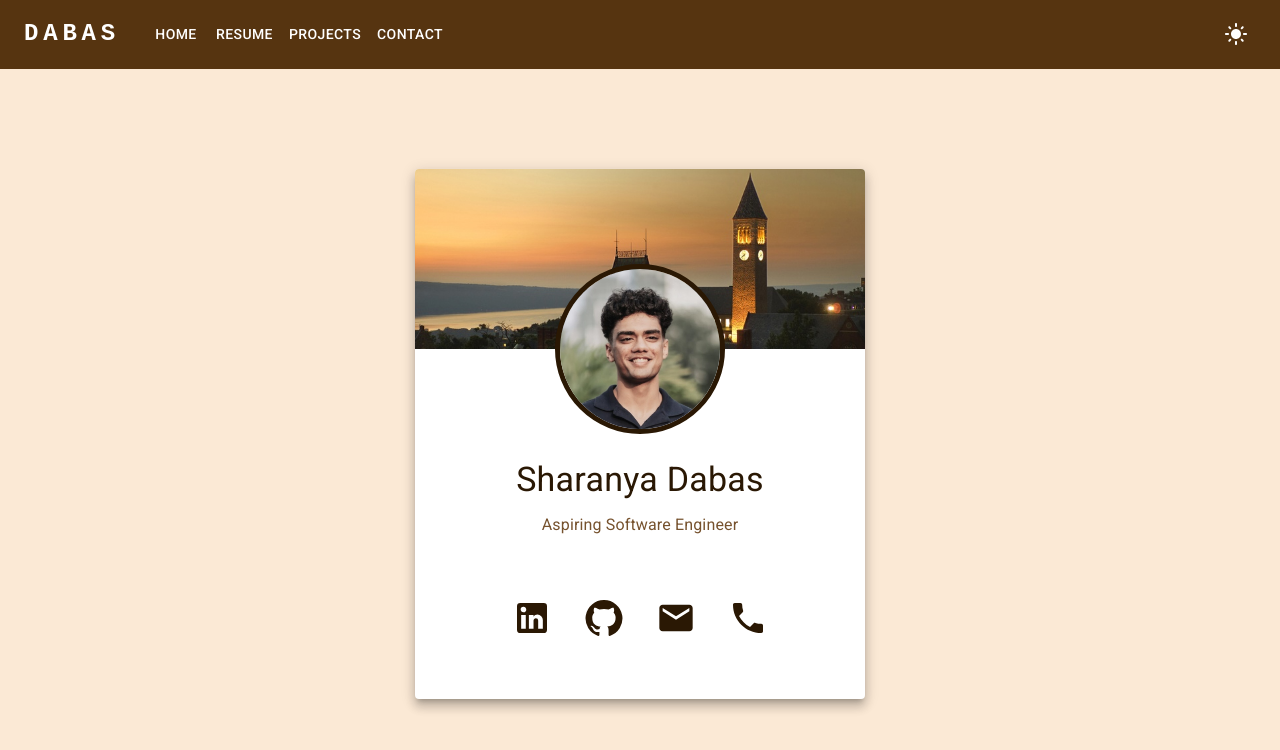
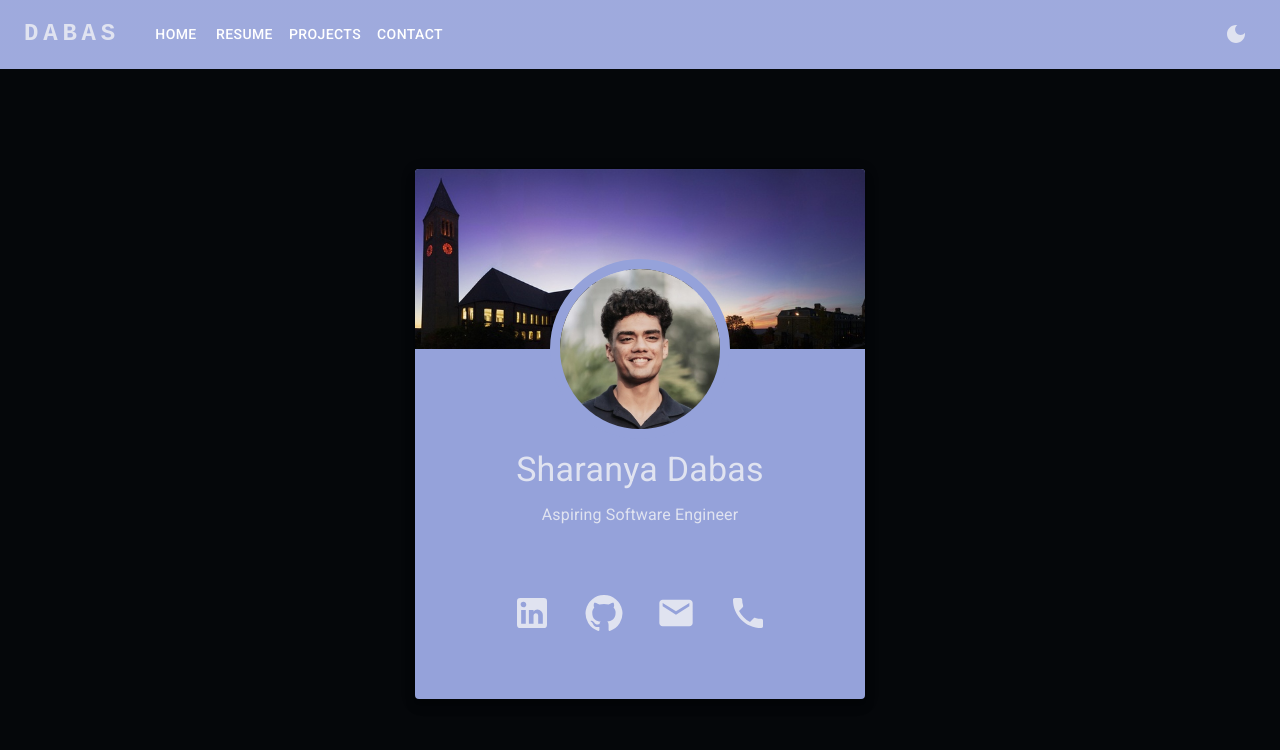
Before and after one commit to sharanyadabas/portfolio, a React (Create React App) app: page /contact in a window 1280 px wide. Shown: the top 750 px of the page. Built offline with nearby package versions, Linux system fonts and the light colour scheme.

Commit message:
Fixed themes for components

```diff
--- a/src/App.js
+++ b/src/App.js
@@ -1,10 +1,10 @@
+import React from "react";
 import { useState } from "react";
 import "./App.css";
-import '@fontsource/roboto/300.css';
-import '@fontsource/roboto/400.css';
-import '@fontsource/roboto/500.css';
-import '@fontsource/roboto/700.css';
-
+import "@fontsource/roboto/300.css";
+import "@fontsource/roboto/400.css";
+import "@fontsource/roboto/500.css";
+import "@fontsource/roboto/700.css";
 
 import { ThemeProvider, createTheme } from "@mui/material/styles";
 import ThemeContext from "./ThemeContext";
@@ -20,42 +20,34 @@ import Resume from "./pages/resume";
 import Projects from "./pages/projects";
 import Contact from "./pages/contact";
 
+const getDesignTokens = (mode) => ({
+  palette: {
+    mode,
+    ...(mode === "light"
+      ? {
+          primary: { main: "#25326a" },
+          secondary: { main: "#818eda" },
+          background: { default: "#f5f7fa" },
+          text: { primary: "#0f121f", secondary: "#e0e3f0" },
+        }
+      : {
+          primary: { main: "#95a2da" },
+          secondary: { main: "#25327e" },
+          background: { default: "#05070a" },
+          text: { primary: "#e0e3f0", secondary: "#0f121f" },
+        }),
+  },
+});
+
 function App() {
-  const [theme, setTheme] = useState(false);
+  const [mode, setMode] = useState("dark");
 
-  const lightPalette = {
-    primary: { main: "#563410" },
-    secondary: { main: "#af8f6e" },
-    error: { main: "#b00020" },
-    background: { default: "#fbe9d5" },
-    text: { primary: "#2a1804", secondary: "#76522e" },
-  };
-
-  const darkPalette = {
-    primary: { main: "#efcda9" },
-    secondary: { main: "#917050" },
-    error: { main: "#cf6679" },
-    background: { default: "#2a1804" },
-    text: { primary: "#fbe9d5", secondary: "#d1ad89" },
-  };
-
-  const selectedPalette = theme ? darkPalette : lightPalette;
-
-  const appTheme = createTheme({
-    palette: {
-      mode: theme ? "dark" : "light",
-      primary: selectedPalette.primary,
-      secondary: selectedPalette.secondary,
-      error: selectedPalette.error,
-      background: selectedPalette.background,
-      text: selectedPalette.text,
-    },
-  });
+  const theme = React.useMemo(() => createTheme(getDesignTokens(mode)), [mode]);
 
   return (
     <Router>
-      <ThemeContext.Provider value={{ theme, setTheme }}>
-        <ThemeProvider theme={appTheme}>
+      <ThemeContext.Provider value={{ mode, setMode }}>
+        <ThemeProvider theme={theme}>
           <Routes>
             <Route path="/" element={<Home />} />
             <Route path="/home" element={<Navigate to="/" replace />} />
--- a/src/components/ContactCard.jsx
+++ b/src/components/ContactCard.jsx
@@ -34,6 +34,8 @@ export default function ContactCard({
         flexDirection: "column",
         position: "relative",
         alignItems: "center",
+        bgcolor: "primary.main",
+        backgroundImage: "none !important",
       }}
       raised={true}
       {...props}
@@ -54,8 +56,8 @@ export default function ContactCard({
           transform: "translateY(-50%)",
           width: "160px",
           height: "160px",
-          color: "inherit",
-          border: "solid 5px currentColor",
+          border: "10px solid",
+          borderColor: "primary.main",
         }}
       />
       <CardContent
@@ -73,11 +75,11 @@ export default function ContactCard({
           gutterBottom
           variant="h4"
           component="div"
-          sx={{ marginTop: "110px", flexGrow: "0" }}
+          sx={{ marginTop: "100px", flexGrow: "0" }}
         >
           {name}
         </Typography>
-        <Typography variant="body1" color="text.secondary">
+        <Typography variant="body1" color="text.primary">
           {description}
         </Typography>
         <Stack
--- a/src/components/MainProjectCard.jsx
+++ b/src/components/MainProjectCard.jsx
@@ -15,14 +15,13 @@ export default function MainProjectCard({
 }) {
   return (
     <div display="flex">
-      <Card raised={true} sx={{ width: 600 }} {...props}>
+      <Card raised={true} sx={{ width: 600, bgcolor: "secondary.main" }} {...props}>
         <Link to={link} style={{ textDecoration: "none", color: "inherit" }}>
           <CardActionArea>
             <CardMedia component="img" height="300" image={image} alt={title} />
             <CardContent
               sx={{
-                color: "text.primary", // Ensures the text color is white
-                paddingLeft: "20px",
+                color: "text.primary",
                 textAlign: "center"
               }}
               >
@@ -32,7 +31,6 @@ export default function MainProjectCard({
                 component="div"
                 sx={{
                   fontWeight: "bold",
-                  textShadow: "1px 1px 2px black",
                   letterSpacing: "0.05em",
                   textTransform: "uppercase",
                   margin: "0px"
--- a/src/components/ProjectCard.jsx
+++ b/src/components/ProjectCard.jsx
@@ -13,15 +13,21 @@ export default function ProjectCard({
   ...props
 }) {
   return (
-    <Card raised={true} sx={{ width: 260 }} {...props}>
+    <Card
+      raised={true}
+      sx={{ width: 280, bgcolor: "secondary.main" }}
+      {...props}
+    >
       <CardActionArea>
-        <CardMedia component="img" height="130" image={image} alt={title} />
-        <CardContent sx={{ height: "90px" }}>
-          <Typography gutterBottom variant="h5" component="div">
+        <CardMedia component="img" height="150" image={image} alt={title} />
+        <CardContent sx={{ height: "30px", textAlign: "center" }}>
+          <Typography
+            gutterBottom
+            variant="h5"
+            component="div"
+            sx={{ margin: "0px", fontWeight: "bold" }}
+          >
             {title}
-          </Typography>
-          <Typography variant="body2" color="text.secondary">
-            {description}
           </Typography>
         </CardContent>
       </CardActionArea>
--- a/src/components/ResponsiveAppBar.jsx
+++ b/src/components/ResponsiveAppBar.jsx
@@ -20,7 +20,7 @@ const pages = ["Home", "Resume", "Projects", "Contact"];
 
 function ResponsiveAppBar() {
   const [anchorElNav, setAnchorElNav] = React.useState(null);
-  const { theme, setTheme } = React.useContext(ThemeContext);
+  const { mode, setMode } = React.useContext(ThemeContext);
 
   const handleOpenNavMenu = (event) => {
     setAnchorElNav(event.currentTarget);
@@ -31,14 +31,14 @@ function ResponsiveAppBar() {
   };
 
   const toggleTheme = () => {
-    setTheme(!theme);
-    console.log(theme);
+    setMode((prevMode) => (prevMode === "light" ? "dark" : "light"));
+    console.log(mode);
   };
 
-  const icon = theme ? <DarkModeIcon /> : <LightModeIcon />;
+  const icon = mode == "dark" ? <DarkModeIcon /> : <LightModeIcon />;
 
   return (
-    <AppBar position="static">
+    <AppBar position="static" sx={{ bgcolor: "primary.main" }}>
       <Container maxWidth="xl">
         <Toolbar disableGutters>
           <Typography
```
Also changed, not shown: public/images/cornell-banner.jpg.
